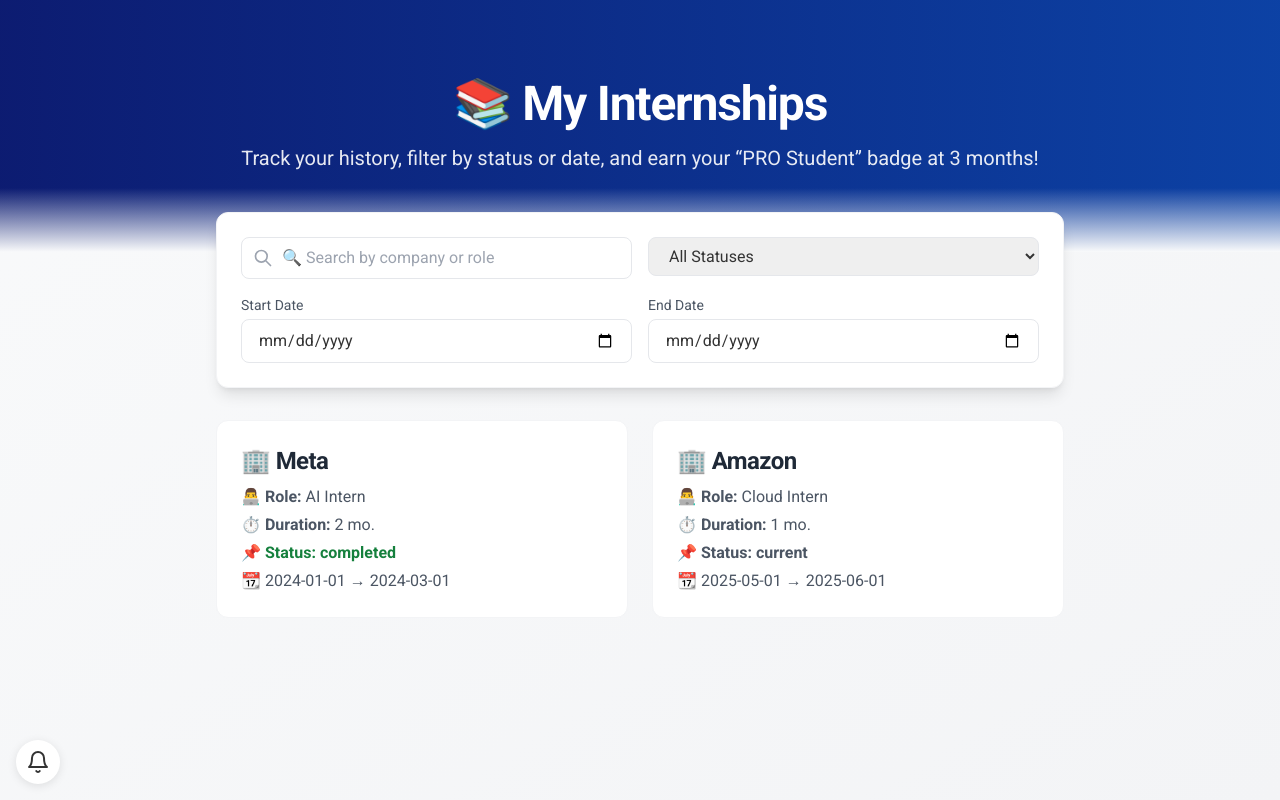
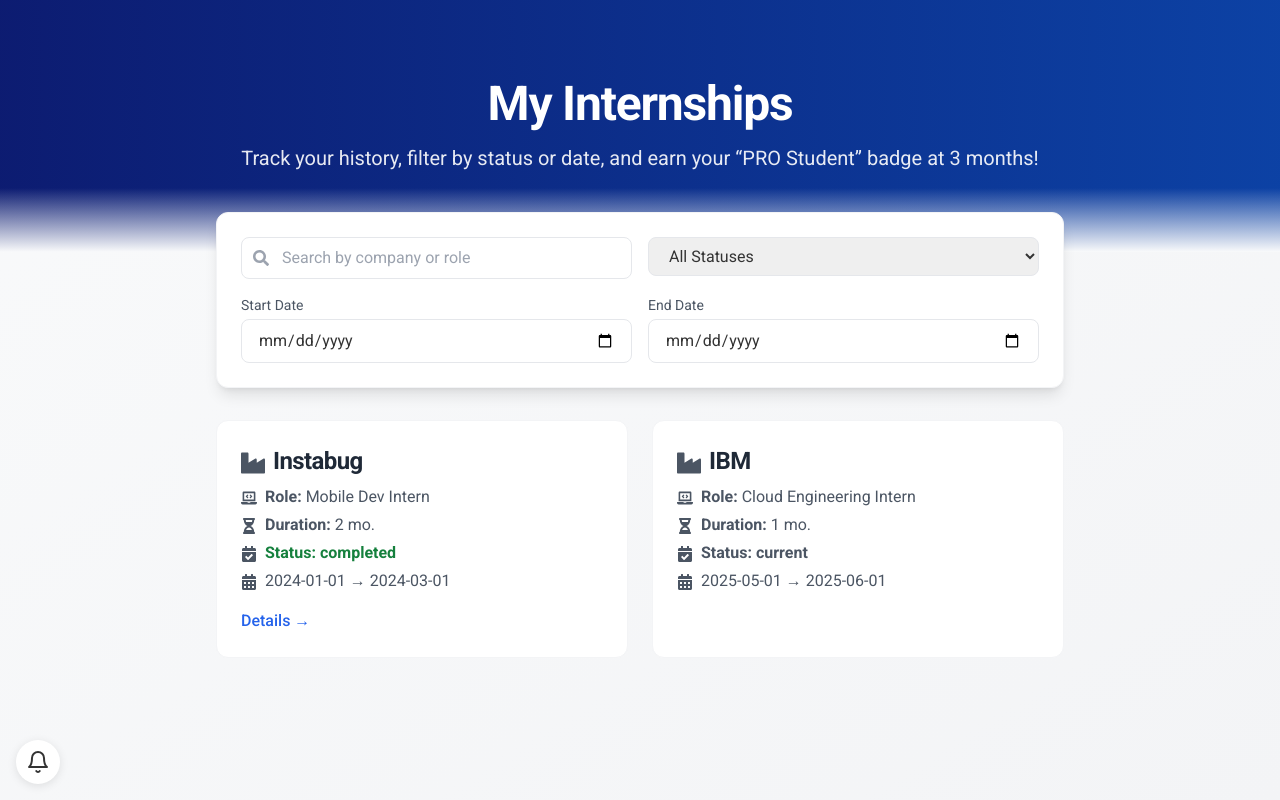
Before and after one commit to CSEN603-2025/Ghost-in-the-Machine, a React (Create React App) app: page /student/internships in a window 1280 px wide. Built offline with nearby package versions, Linux system fonts and the light colour scheme; a web font is replaced by a local one.

Commit message:
"internship page eval + report stuff"

```diff
--- a/src/pages/CompanyDetailsPage.jsx
+++ b/src/pages/CompanyDetailsPage.jsx
@@ -1,3 +1,4 @@
+// src/pages/CompanyDetailsPage.jsx
 import React from "react";
 import { useParams, Link } from "react-router-dom";
 
@@ -39,15 +40,15 @@ const allSuggestedCompanies = [
 
 const CompanyDetailsPage = () => {
   const { companyName } = useParams();
-  const company = allSuggestedCompanies.find((c) => c.name === companyName);
+  const company = allSuggestedCompanies.find(c => c.name === companyName);
 
   if (!company) {
     return (
       <div className="min-h-screen bg-gray-50 p-8 flex items-center justify-center">
         <div className="text-center bg-white rounded-xl shadow-md p-6">
           <h2 className="text-xl font-bold mb-4">Company not found.</h2>
-          <Link to="/student-dashboard">
-            <button className="bg-blue-600 text-white px-4 py-2 rounded-lg hover:bg-blue-700">
+          <Link to="/student">
+            <button className="bg-gradient-to-r from-[#00106A] to-[#0038A0] text-white px-4 py-2 rounded-lg hover:opacity-90 transition">
               Back to Dashboard
             </button>
           </Link>
@@ -59,7 +60,7 @@ const CompanyDetailsPage = () => {
   return (
     <div className="min-h-screen bg-gray-50 pb-16">
       {/* Header */}
-      <div className="bg-gradient-to-r from-[#00D6A0] to-[#00106A] text-white py-14 mb-8">
+      <div className="bg-gradient-to-r from-[#00106A] to-[#0038A0] text-white py-14 mb-8">
         <div className="max-w-3xl mx-auto px-6 text-center">
           <h1 className="text-4xl font-extrabold">{company.name}</h1>
           <p className="text-lg mt-2 opacity-90">Company Overview</p>
@@ -67,14 +68,15 @@ const CompanyDetailsPage = () => {
       </div>
 
       {/* Company Card */}
-      <div className="max-w-3xl mx-auto bg-white rounded-xl shadow-md p-8">
+      <div className="max-w-3xl mx-auto bg-white rounded-xl shadow-md p-8 space-y-6">
         {company.imageUrl && (
           <img
             src={company.imageUrl}
             alt={`${company.name} logo`}
-            className="w-24 h-24 object-cover rounded mb-6"
+            className="w-24 h-24 object-cover rounded mb-4 mx-auto"
           />
         )}
+
         <div className="space-y-2 text-gray-700">
           <p><strong>Industry:</strong> {company.industry}</p>
           <p><strong>Company Size:</strong> {company.size}</p>
@@ -85,11 +87,26 @@ const CompanyDetailsPage = () => {
           <p><strong>Document:</strong> {company.documentName}</p>
         </div>
 
-        <Link to="/student-dashboard">
-          <button className="mt-6 bg-blue-600 text-white px-4 py-2 rounded-lg hover:bg-blue-700">
-            Back to Dashboard
-          </button>
-        </Link>
+        <div className="flex justify-center space-x-4 pt-6">
+          <Link to="/student/report">
+            <button className="bg-gradient-to-r from-[#00106A] to-[#0038A0] text-white px-5 py-2 rounded-lg hover:opacity-90 transition">
+              Create Report
+            </button>
+          </Link>
+          <Link to="/student/evaluation">
+            <button className="bg-gradient-to-r from-[#00106A] to-[#0038A0] text-white px-5 py-2 rounded-lg hover:opacity-90 transition">
+              Create Evaluation
+            </button>
+          </Link>
+        </div>
+
+        <div className="text-center pt-6">
+          <Link to="/student">
+            <button className="text-gray-600 underline hover:text-gray-800">
+              ← Back to Dashboard
+            </button>
+          </Link>
+        </div>
       </div>
     </div>
   );
--- a/src/pages/InternshipPage.jsx
+++ b/src/pages/InternshipPage.jsx
@@ -2,6 +2,14 @@
 import React, { useEffect, useState } from "react";
 import { Link } from "react-router-dom";
 import { motion } from "framer-motion";
+import {
+  FaIndustry,
+  FaLaptopCode,
+  FaHourglassHalf,
+  FaCalendarCheck,
+  FaCalendarAlt,
+  FaSearch
+} from "react-icons/fa";
 
 const InternshipPage = () => {
   const [internships, setInternships] = useState([]);
@@ -13,14 +21,14 @@ const InternshipPage = () => {
   const [isProStudent, setIsProStudent] = useState(false);
 
   useEffect(() => {
-    const stored = JSON.parse(localStorage.getItem("studentProfile"));
-    const storedInternships = stored?.internships || [];
+    const stored = JSON.parse(localStorage.getItem("studentProfile")) || {};
+    const storedInternships = stored.internships || [];
 
     const hardcoded = [
       {
         id: 101,
-        company: "Meta",
-        role: "AI Intern",
+        company: "Instabug",
+        role: "Mobile Dev Intern",
         duration: 2,
         status: "completed",
         startDate: "2024-01-01",
@@ -28,8 +36,8 @@ const InternshipPage = () => {
       },
       {
         id: 102,
-        company: "Amazon",
-        role: "Cloud Intern",
+        company: "IBM",
+        role: "Cloud Engineering Intern",
         duration: 1,
         status: "current",
         startDate: "2025-05-01",
@@ -44,7 +52,6 @@ const InternshipPage = () => {
     const totalMonths = combined
       .filter(i => i.status === "completed")
       .reduce((acc, i) => acc + i.duration, 0);
-
     setIsProStudent(totalMonths >= 3);
   }, []);
 
@@ -99,7 +106,7 @@ const InternshipPage = () => {
       >
         <div className="absolute inset-0 bg-gradient-to-r from-[#00106A] to-[#0038A0] opacity-95" />
         <div className="max-w-4xl mx-auto px-6 py-20 relative z-10 text-center text-white">
-          <h1 className="text-5xl font-extrabold mb-4">📚 My Internships</h1>
+          <h1 className="text-5xl font-extrabold mb-4">My Internships</h1>
           <p className="text-xl opacity-90">
             Track your history, filter by status or date, and earn your “PRO Student” badge at 3 months!
           </p>
@@ -110,7 +117,7 @@ const InternshipPage = () => {
               transition={{ delay: 0.6, type: "spring", stiffness: 300 }}
               className="inline-block mt-6 bg-yellow-300 text-gray-900 px-5 py-2 rounded-full font-semibold shadow-lg"
             >
-              ⭐ PRO Student
+              <FaHourglassHalf className="inline mr-2" /> PRO Student
             </motion.span>
           )}
         </div>
@@ -126,23 +133,16 @@ const InternshipPage = () => {
           className="bg-white rounded-xl shadow-lg border border-gray-100 p-6"
         >
           <div className="grid gap-4 md:grid-cols-2 lg:grid-cols-4">
-            <div className="col-span-1 sm:col-span-2">
-              <div className="relative">
+            <div className="col-span-1 sm:col-span-2 relative">
               <input
                 type="text"
-                  placeholder="🔍 Search by company or role"
+                placeholder="Search by company or role"
                 value={search}
                 onChange={handleSearch}
                 className="w-full pl-10 pr-4 py-2 border rounded-lg focus:ring-2 focus:ring-blue-500 focus:border-transparent"
               />
-                <div className="absolute inset-y-0 left-0 pl-3 flex items-center pointer-events-none">
-                  <svg xmlns="http://www.w3.org/2000/svg" className="h-5 w-5 text-gray-400" fill="none" viewBox="0 0 24 24" stroke="currentColor">
-                    <path strokeLinecap="round" strokeLinejoin="round" strokeWidth="2" d="M21 21l-6-6m2-5a7 7 0 11-14 0 7 7 0 0114 0z" />
-                  </svg>
+              <FaSearch className="absolute left-3 top-1/2 transform -translate-y-1/2 text-gray-400" />
             </div>
-              </div>
-            </div>
-
             <div className="col-span-1 sm:col-span-2">
               <select
                 value={statusFilter}
@@ -154,7 +154,6 @@ const InternshipPage = () => {
                 <option value="completed">Completed</option>
               </select>
             </div>
-
             <div className="col-span-1 sm:col-span-2">
               <label className="block text-sm text-gray-600 mb-1">Start Date</label>
               <input
@@ -164,7 +163,6 @@ const InternshipPage = () => {
                 className="w-full px-4 py-2 border rounded-lg focus:ring-2 focus:ring-blue-500 focus:border-transparent"
               />
             </div>
-
             <div className="col-span-1 sm:col-span-2">
               <label className="block text-sm text-gray-600 mb-1">End Date</label>
               <input
@@ -185,23 +183,45 @@ const InternshipPage = () => {
             No internships found.
           </motion.p>
         ) : (
-          filteredInternships.map((i) => (
+          filteredInternships.map(i => (
             <motion.div
               key={i.id}
               initial={{ y: 20, opacity: 0 }}
               animate={{ y: 0, opacity: 1 }}
               whileHover={{ scale: 1.03, boxShadow: "0 8px 20px rgba(0,0,0,0.1)" }}
-              className={`bg-white rounded-xl p-6 border border-gray-100 transition-colors`}
+              className="bg-white rounded-xl p-6 border border-gray-100 flex flex-col justify-between"
             >
-              <Link to={`/student/internship/${i.id}`}>
-                <h3 className="text-2xl font-semibold text-gray-800 mb-2">🏢 {i.company}</h3>
-                <p className="text-gray-600 mb-1">👨‍💻 <strong>Role:</strong> {i.role}</p>
-                <p className="text-gray-600 mb-1">⏱️ <strong>Duration:</strong> {i.duration} mo.</p>
+              <div>
+                <h3 className="text-2xl font-semibold text-gray-800 mb-2">
+                  <FaIndustry className="inline mr-2 text-gray-600" />
+                  {i.company}
+                </h3>
+                <p className="text-gray-600 mb-1">
+                  <FaLaptopCode className="inline mr-2 text-gray-600" />
+                  <strong>Role:</strong> {i.role}
+                </p>
+                <p className="text-gray-600 mb-1">
+                  <FaHourglassHalf className="inline mr-2 text-gray-600" />
+                  <strong>Duration:</strong> {i.duration} mo.
+                </p>
                 <p className={`text-gray-600 mb-1 font-semibold ${i.status === "completed" ? "text-green-700" : ""}`}>
-                  📌 <strong>Status:</strong> {i.status}
+                  <FaCalendarCheck className="inline mr-2 text-gray-600" />
+                  <strong>Status:</strong> {i.status}
                 </p>
-                <p className="text-gray-600">📆 {i.startDate} → {i.endDate}</p>
+                <p className="text-gray-600">
+                  <FaCalendarAlt className="inline mr-2 text-gray-600" />
+                  {i.startDate} → {i.endDate}
+                </p>
+              </div>
+
+              {i.status === "completed" && (
+                <Link
+                  to={`/student/company/${encodeURIComponent(i.company)}`}
+                  className="mt-4 inline-block text-blue-600 hover:underline font-medium"
+                >
+                  Details →
                 </Link>
+              )}
             </motion.div>
           ))
         )}
```
Lines whose indentation alone changed are shown as unchanged.
